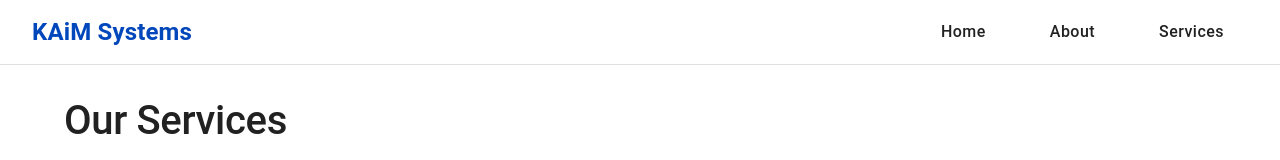
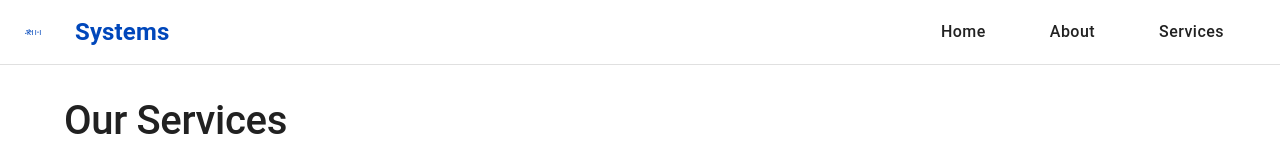
Before and after one commit to rsellers001/kaimsys, a React (Create React App) app: page /services in a window 1280 px wide. Shown: the top 160 px of the page. Built offline with nearby package versions, Linux system fonts and the light colour scheme.

Commit message:
Switch to inline SVG logo

```diff
--- a/src/components/Logo.js
+++ b/src/components/Logo.js
@@ -1,38 +1,48 @@
 import React from 'react';
-import { Box } from '@mui/material';
-import logoImage from '../assets/logo.png';
+import { Box, SvgIcon } from '@mui/material';
+
+const KaimLogo = (props) => (
+  <SvgIcon {...props} viewBox="0 0 200 60">
+    <path
+      fill="#0047BB"
+      d="M20 16h4v28h-4zM40 16l-12 14 12 14h-5l-12-14 12-14zM50 16v28h-4V16zM65 16h4v28h-4zM85 30h-10v-4h10zM95 16v28h-4V16z"
+    />
+    <circle cx="15" cy="20" r="3" fill="#0047BB" />
+    <circle cx="30" cy="15" r="3" fill="#0047BB" />
+    <circle cx="40" cy="25" r="3" fill="#0047BB" />
+    <circle cx="25" cy="30" r="3" fill="#0047BB" />
+    <circle cx="10" cy="35" r="3" fill="#0047BB" />
+    <path
+      stroke="#0047BB"
+      strokeWidth="2"
+      fill="none"
+      d="M15 20L30 15L40 25L25 30L10 35"
+    />
+  </SvgIcon>
+);
 
 export const Logo = ({ height = 40 }) => {
   return (
     <Box sx={{ display: 'flex', alignItems: 'center' }}>
-      <Box
-        component="img"
-        src={logoImage}
-        alt="KAiM Systems"
+      <KaimLogo
         sx={{
-          height: height,
-          width: 'auto',
-          display: 'block',
-          filter: 'brightness(1)',
+          fontSize: height,
+          color: 'primary.main',
           transition: 'filter 0.3s ease',
           '&:hover': {
             filter: 'brightness(1.2)'
           }
         }}
-        onError={(e) => {
-          e.target.style.display = 'none';
-        }}
       />
       <Box
         sx={{
-          display: 'inline',
           color: 'primary.main',
           fontSize: '1.5rem',
           fontWeight: 'bold',
-          ml: 1
+          ml: 2
         }}
       >
-        KAiM Systems
+        Systems
       </Box>
     </Box>
   );
```
Also changed, not shown: public/images/kaim-logo.svg (deleted), src/assets/logo.png (deleted).
